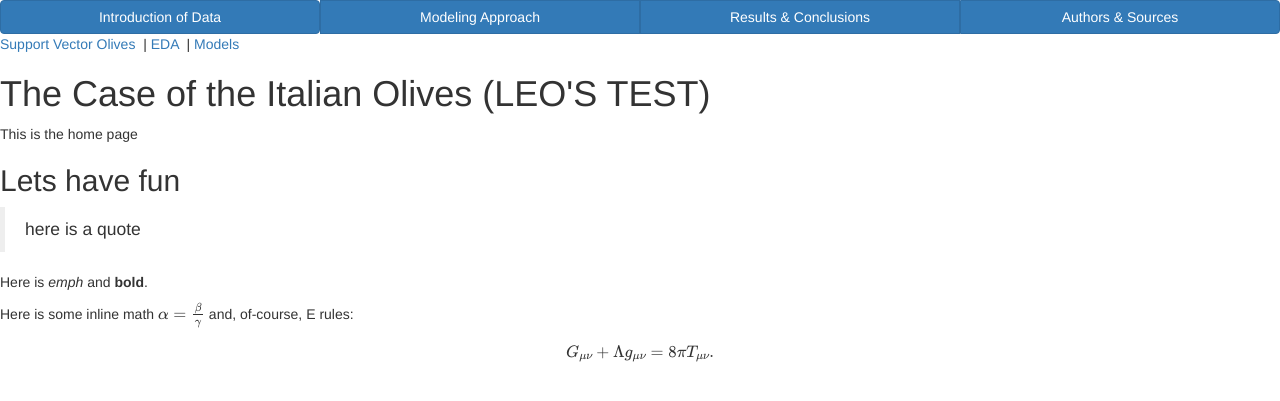
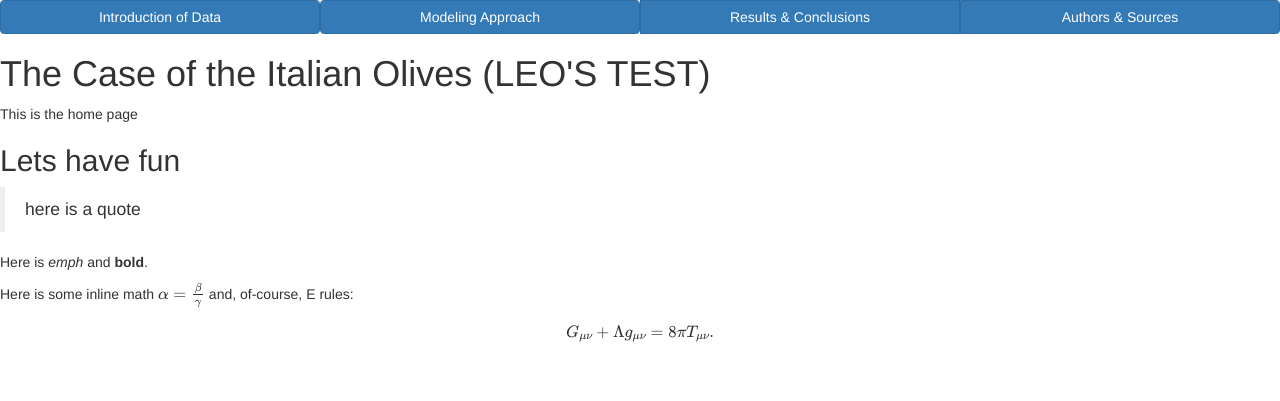
Before and after one commit to lfondriest/testgpages, a Jekyll site: the page index.html, which Jekyll copies as it is, in a window 1280 px wide. Shown: the top 401 px of the page. Built offline with Jekyll 4.4.1, drawn with Linux system fonts in a browser that asks for light colours; formulas are drawn with MathJax 3.

Commit message:
Update index.html

```diff
--- a/index.html
+++ b/index.html
@@ -25,25 +25,16 @@
         <div class="btn-group btn-sing"><a href="/testgpages/olives-eda.html">
           <button type="button" class="btn btn-primary">Introduction of Data</button></a>
         </div>
-        <div class="btn-group btn-sing" onclick="updateChoropleth('Cocoa Imports')">
-          <button type="button" class="btn btn-primary">Modeling Approach</button>
+        <div class="btn-group btn-sing"><a href="/testgpages/olives-model.html">
+          <button type="button" class="btn btn-primary">Modeling Approach</button></a>
         </div>
-        <div class="btn-group btn-sing" onclick="updateChoropleth('Chocolate Exports')">
+        <div class="btn-group btn-sing">
           <button type="button" class="btn btn-primary">Results & Conclusions</button>
         </div>
-        <div class="btn-group btn-sing" onclick="updateChoropleth('Chocolate Imports')">
+        <div class="btn-group btn-sing">
           <button type="button" class="btn btn-primary">Authors & Sources</button>
         </div>
       </div>
-    <nav>
-        <a href="/testgpages/">Support Vector Olives</a>
-                              &nbsp;|&nbsp;<a href="/testgpages/olives-eda.html">EDA</a>
-                              &nbsp;|&nbsp;<a href="/testgpages/olives-model.html">Models</a>
-
-
-
-    </nav>
-
       <h1>The Case of the Italian Olives (LEO'S TEST)</h1>
 
       <p>This is the home page</p>
```
